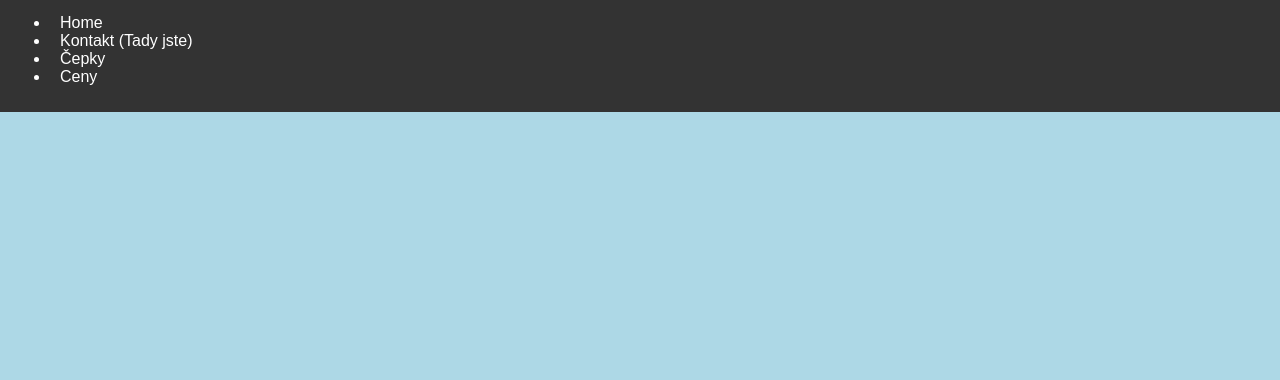
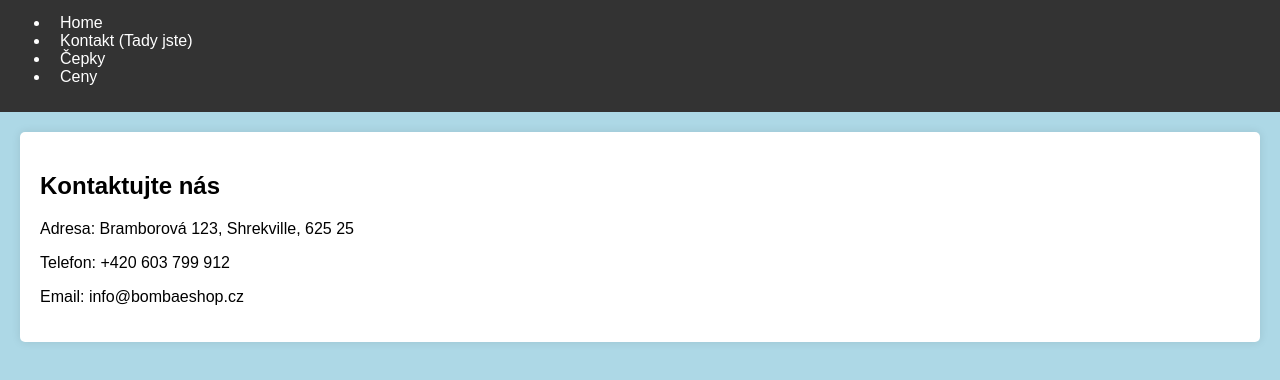
Before and after one commit to Sebik9000/E-shop-Gargosch, a plain HTML site: page kontakt.html in a window 1280 px wide. Shown: the part 30-410 px from the top of the page. Drawn offline with Linux system fonts and the light colour scheme.

Commit message:
kontakty_kontakty

```diff
--- a/kontakt.html
+++ b/kontakt.html
@@ -30,6 +30,13 @@
         </div>
       </nav>
 
+      <section>
+        <h2>Kontaktujte nás</h2>
+        <p>Adresa: Bramborová 123, Shrekville, 625 25</p>
+        <p>Telefon: +420 603 799 912</p>
+        <p>Email: info@bombaeshop.cz</p>
+      </section>
+
     <script src="script.js"></script>
 </body>
 </html>
```
